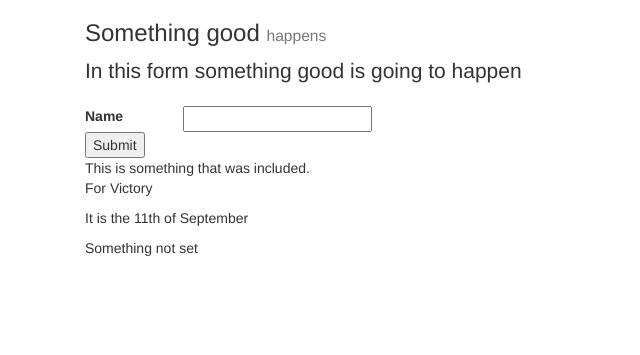
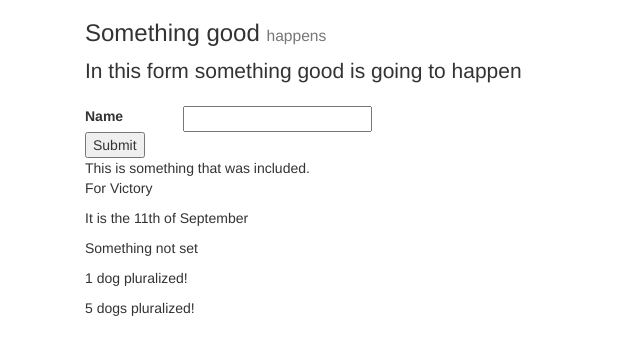
Before and after one commit to Victory/fun-with-forms, a Django app: page /pretties in a window 1280 px wide. Shown: the top 355 px of the page, without its empty margins (0-640 px from the left). Run offline with Django 3.2, Linux system fonts and the light colour scheme; parts of the project's set-up code (start-up, migrations or seed data) failed here and were passed over; some libraries are stand-ins or nearby versions.

Commit message:
pluralized

```diff
--- a/funforms/pretties/templates/something-to-include.html
+++ b/funforms/pretties/templates/something-to-include.html
@@ -7,3 +7,7 @@
 
 
 <p>{{ value|default:"Something not set" }}</p>
+
+
+<p>1 dog{{ 1|pluralize:"s" }} pluralized!</p>
+<p>5 dog{{ 5|pluralize:"s" }} pluralized!</p>
```
